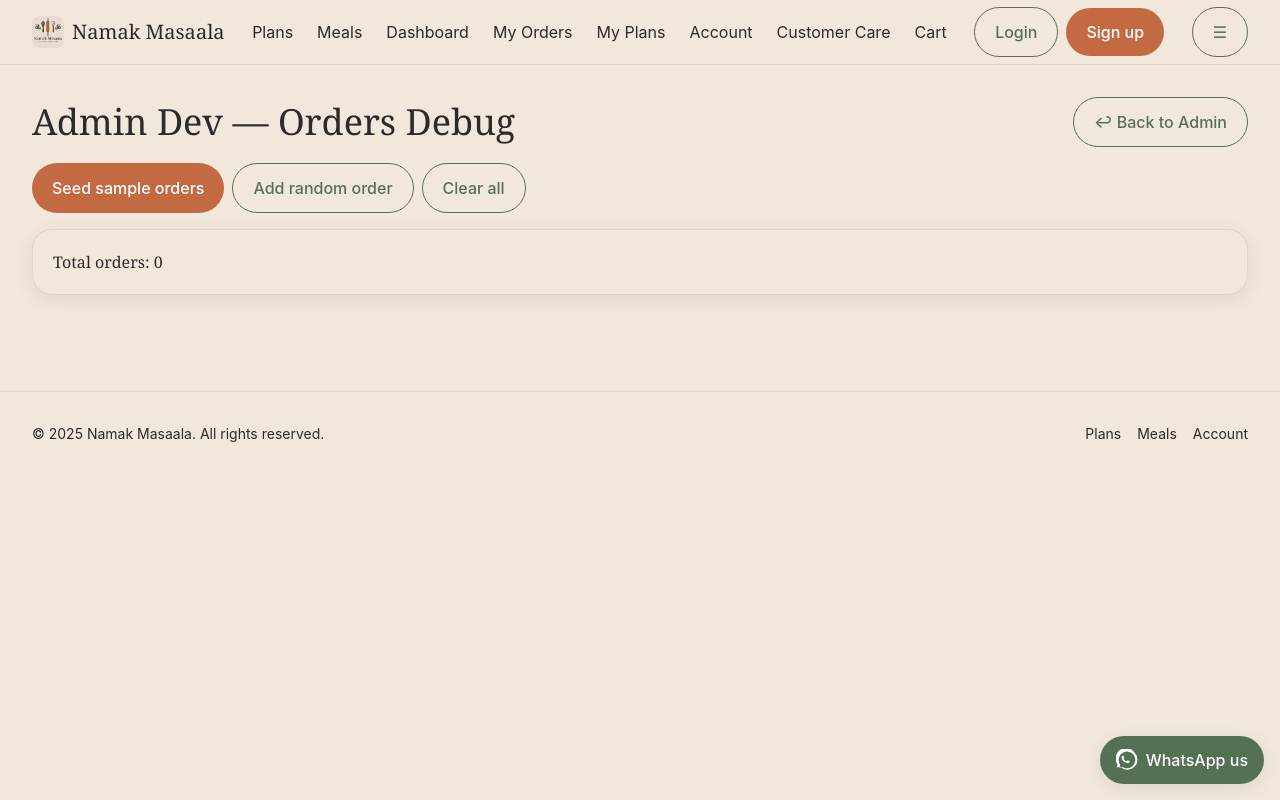
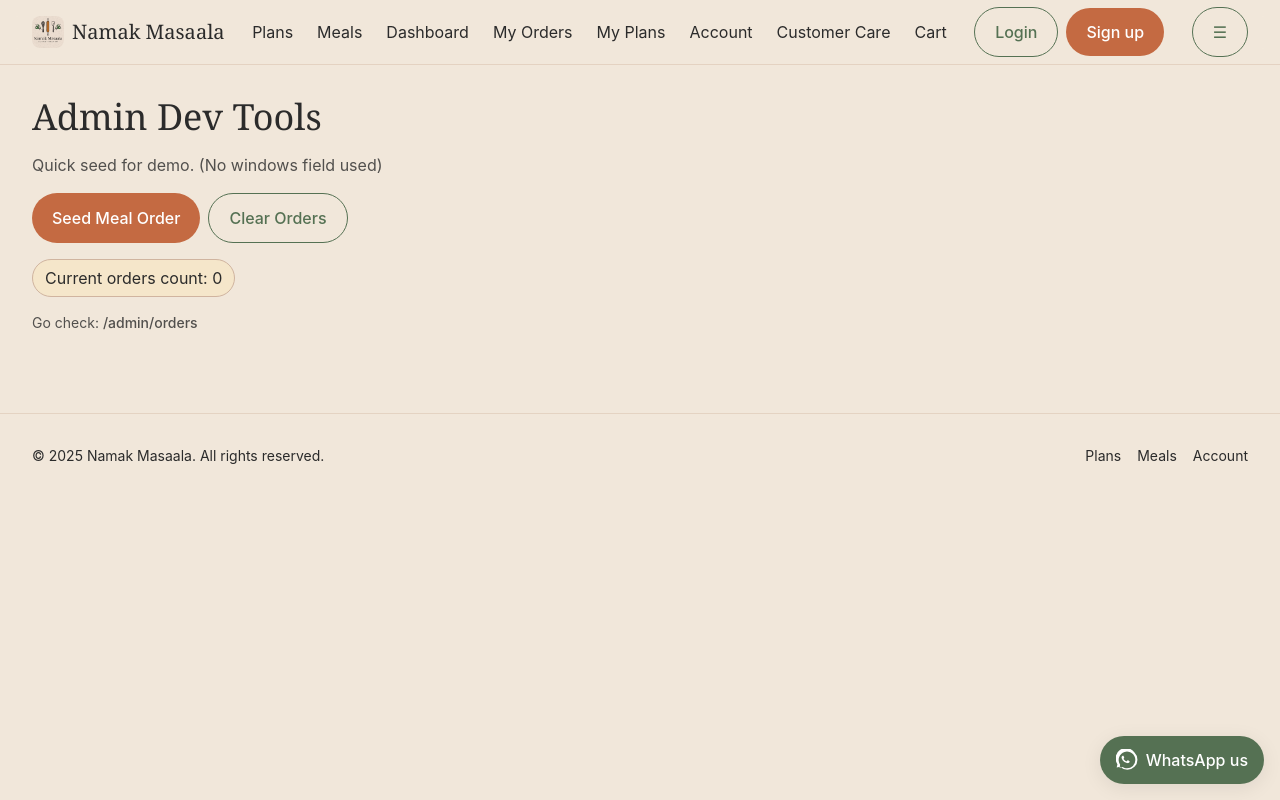
Before and after one commit to Asfand4321/nmakmasala2, a Next.js app: page /admin/deliveries in a window 1280 px wide. Built offline with nearby package versions, Linux system fonts and the light colour scheme.

Commit message:
Update page.tsx

```diff
--- a/src/app/admin/deliveries/page.tsx
+++ b/src/app/admin/deliveries/page.tsx
@@ -1,153 +1,71 @@
 'use client'
 
 import { useState } from 'react'
-import { useAdminOrders, AdminOrder } from '@/components/admin/useAdminOrders'
-import Link from 'next/link'
-import Card from '@/components/Card'
-import Modal from '@/components/admin/Modal'
 
-function fmt(ts: number) {
-  const d = new Date(ts)
-  return d.toLocaleString()
+type Status = 'placed' | 'preparing' | 'delivered' | 'cancelled'
+type AdminOrder = {
+  id: string
+  source: 'meal' | 'plan'
+  item: string
+  status: Status
+  price: number
+  customer: { phone: string }
+  address: string
+  createdAt: string
 }
-function money(n: number) { return `Rs ${n}` }
+
+// LocalStorage helpers
+function loadOrders(): AdminOrder[] {
+  try {
+    const raw = localStorage.getItem('nm_admin_orders')
+    return raw ? (JSON.parse(raw) as AdminOrder[]) : []
+  } catch {
+    return []
+  }
+}
+function saveOrders(list: AdminOrder[]) {
+  try { localStorage.setItem('nm_admin_orders', JSON.stringify(list)) } catch {}
+}
 
 export default function AdminDevPage() {
-  const { orders, add, update, remove, seedIfEmpty } = useAdminOrders()
+  const [count, setCount] = useState(0)
 
-  // MODALS STATE
-  const [cancelId, setCancelId] = useState<string | null>(null)
-  const [cancelReason, setCancelReason] = useState('')
-  const [editId, setEditId] = useState<string | null>(null)
-  const [note, setNote] = useState('')
-
-  const addRandom = () => {
-    const items = [
-      { name: 'Biryani', qty: 1, price: 420 },
-      { name: 'Qeema + Roti', qty: 1, price: 390 },
-      { name: 'Daal + Roti', qty: 1, price: 250 },
-    ]
-    const picked = items[Math.floor(Math.random()*items.length)]
-    const cartTotal = picked.qty * picked.price
-    const rec: Omit<AdminOrder,'id'|'createdAt'> = {
+  const seedMealOrder = () => {
+    const list = loadOrders()
+    const o: AdminOrder = {
+      id: `NM-${Date.now()}`,
+      source: 'meal',
+      item: 'Chicken Biryani',
       status: 'placed',
+      price: 420,
       customer: { phone: localStorage.getItem('nm_user_phone') || '0300XXXXXXX' },
-      address: 'Demo Address, Lahore',
-      windows: [
-        { sh:'12',sm:'00',sap:'PM', eh:'01',em:'00',eap:'PM' },
-        null
-      ],
-      items: [picked],
-      cartTotal,
-      total: 4000 + cartTotal,
-      plan: { planId:'weekly-1', includedNonVeg:3, chosenNonVeg:2, extraNonVeg:0, planTotal:4000 },
-      note: ''
+      address: 'Demo Address Lahore',
+      createdAt: new Date().toISOString(),
     }
-    add(rec)
+    const next = [o, ...list]
+    saveOrders(next)
+    setCount(next.length)
+    alert('Seeded 1 meal order for admin/orders')
   }
 
-  const clearAll = () => {
-    orders.forEach(o => remove(o.id))
-  }
-
-  // OPEN/CLOSE HELPERS
-  const openCancel = (id: string) => { setCancelId(id); setCancelReason(''); }
-  const confirmCancel = () => {
-    if (!cancelId) return
-    update(cancelId, { status: 'cancelled', note: cancelReason || 'Cancelled by admin' })
-    setCancelId(null); setCancelReason('')
-  }
-
-  const openEditNote = (id: string, currentNote?: string) => {
-    setEditId(id); setNote(currentNote || '')
-  }
-  const saveNote = () => {
-    if (!editId) return
-    update(editId, { note })
-    setEditId(null)
+  const clearOrders = () => {
+    saveOrders([])
+    setCount(0)
+    alert('Cleared admin orders')
   }
 
   return (
     <div className="space-y-4">
-      <div className="flex items-center justify-between">
-        <h1 className="h1">Admin Dev — Orders Debug</h1>
-        <Link href="/admin" className="btn btn-outline">↩ Back to Admin</Link>
+      <h1 className="h1">Admin Dev Tools</h1>
+      <p className="muted">Quick seed for demo. (No windows field used)</p>
+
+      <div className="flex gap-2">
+        <button className="btn btn-primary" onClick={seedMealOrder}>Seed Meal Order</button>
+        <button className="btn btn-outline" onClick={clearOrders}>Clear Orders</button>
       </div>
 
-      <div className="flex gap-2 flex-wrap">
-        <button className="btn btn-primary" onClick={seedIfEmpty}>Seed sample orders</button>
-        <button className="btn btn-outline" onClick={addRandom}>Add random order</button>
-        <button className="btn btn-outline" onClick={clearAll}>Clear all</button>
-      </div>
-
-      <Card className="p-3">
-        <div className="font-heading">Total orders: {orders.length}</div>
-      </Card>
-
-      <div className="space-y-2">
-        {orders.map(o => (
-          <Card key={o.id} className="p-3">
-            <div className="flex items-center justify-between gap-3">
-              <div className="min-w-0">
-                <div className="font-medium truncate">{o.id} • {o.customer.phone || 'N/A'}</div>
-                <div className="muted text-sm">{fmt(o.createdAt)} • {o.address}</div>
-                <div className="muted text-sm">Items: {o.items.map(i=>`${i.name}×${i.qty}`).join(', ')}</div>
-                {o.note ? <div className="muted text-sm">Note: {o.note}</div> : null}
-              </div>
-              <div className="text-right">
-                <div className="chip capitalize">{o.status.replaceAll('_',' ')}</div>
-                <div className="font-heading">{money(o.total)}</div>
-              </div>
-            </div>
-
-            <div className="flex gap-2 mt-3 flex-wrap">
-              <button className="btn btn-outline" onClick={()=>update(o.id, { status:'preparing' })}>Set Preparing</button>
-              <button className="btn btn-outline" onClick={()=>update(o.id, { status:'out_for_delivery' })}>Set Out</button>
-              <button className="btn btn-outline" onClick={()=>update(o.id, { status:'delivered' })}>Set Delivered</button>
-              <button className="btn btn-outline" onClick={()=>openCancel(o.id)}>Cancel…</button>
-              <button className="btn btn-outline" onClick={()=>openEditNote(o.id, o.note)}>Edit note…</button>
-              <button className="btn btn-outline" onClick={()=>remove(o.id)}>Delete</button>
-            </div>
-          </Card>
-        ))}
-      </div>
-
-      {/* CANCEL MODAL */}
-      <Modal
-        open={!!cancelId}
-        title="Cancel order"
-        onClose={()=>{ setCancelId(null); setCancelReason('') }}
-      >
-        <p className="muted mb-2">Write a brief reason. This will be saved to the order note.</p>
-        <textarea
-          className="input w-full h-28"
-          placeholder="e.g. Customer unreachable / Address not found"
-          value={cancelReason}
-          onChange={(e)=>setCancelReason(e.target.value)}
-        />
-        <div className="mt-4 flex justify-end gap-2">
-          <button className="btn btn-outline" onClick={()=>{ setCancelId(null); setCancelReason('') }}>Close</button>
-          <button className="btn btn-primary" onClick={confirmCancel}>Confirm cancel</button>
-        </div>
-      </Modal>
-
-      {/* NOTE MODAL */}
-      <Modal
-        open={!!editId}
-        title="Edit internal note"
-        onClose={()=>setEditId(null)}
-      >
-        <textarea
-          className="input w-full h-28"
-          placeholder="Internal note…"
-          value={note}
-          onChange={(e)=>setNote(e.target.value)}
-        />
-        <div className="mt-4 flex justify-end gap-2">
-          <button className="btn btn-outline" onClick={()=>setEditId(null)}>Close</button>
-          <button className="btn btn-primary" onClick={saveNote}>Save</button>
-        </div>
-      </Modal>
+      <div className="chip">Current orders count: {count}</div>
+      <p className="muted text-sm">Go check: <span className="font-medium">/admin/orders</span></p>
     </div>
   )
 }
```
